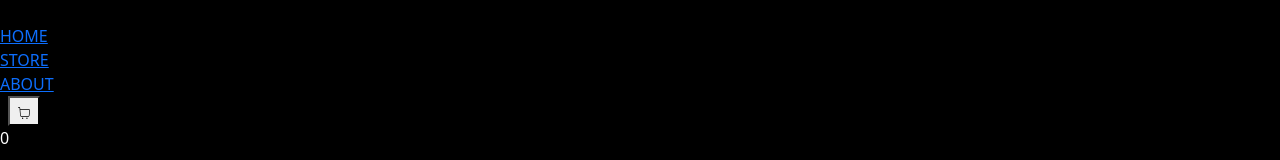
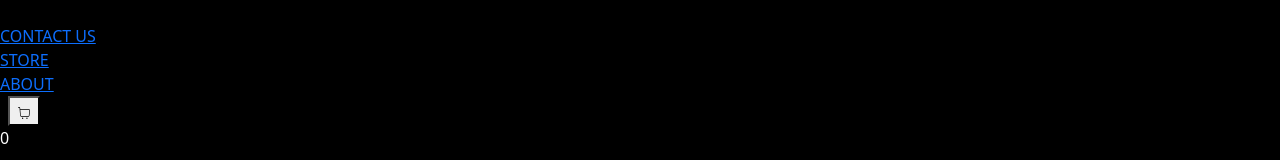
Before and after one commit to 89chandu/EccomerceBootStrap, a React (Create React App) app: page / in a window 1280 px wide. Shown: the top 160 px of the page. Built offline with nearby package versions, Linux system fonts and the light colour scheme.

Commit message:
contact us page added

```diff
--- a/src/App.js
+++ b/src/App.js
@@ -6,12 +6,12 @@ import {
 } from "react-router-dom";
 
 import About from "./components/Pages/About";
-import Home from "./components/Pages/Home";
+import ContactUs from "./components/Pages/ContactUs";
 import Store from "./components/Pages/Store";
 
 const router = createBrowserRouter([
 	{ path: "/", element: <Store /> },
-	{ path: "/Home", element: <Home /> },
+	{ path: "/ContactUs", element: <ContactUs /> },
 	{ path: "/About", element: <About /> },
 ]);
 
--- a/src/components/Header/Header.jsx
+++ b/src/components/Header/Header.jsx
@@ -17,7 +17,7 @@ const Header = ({ isCart, setIsCart }) => {
 			<div className="">
 				<div className="z-20 bg-black text-white flex  py-4 fixed top-0 w-full md:justify-center  ">
 					<div className=" md:px-6  mx-6 md:text-3xl">
-						<Link to ="/Home">HOME</Link>
+						<Link to ="/ContactUs">CONTACT US</Link>
 					</div>
 					<div className="md:px-6 mx-6 md:text-3xl animate-bounce">
 						<Link className="border-b-2 pb-1" to="/">STORE</Link>
```
